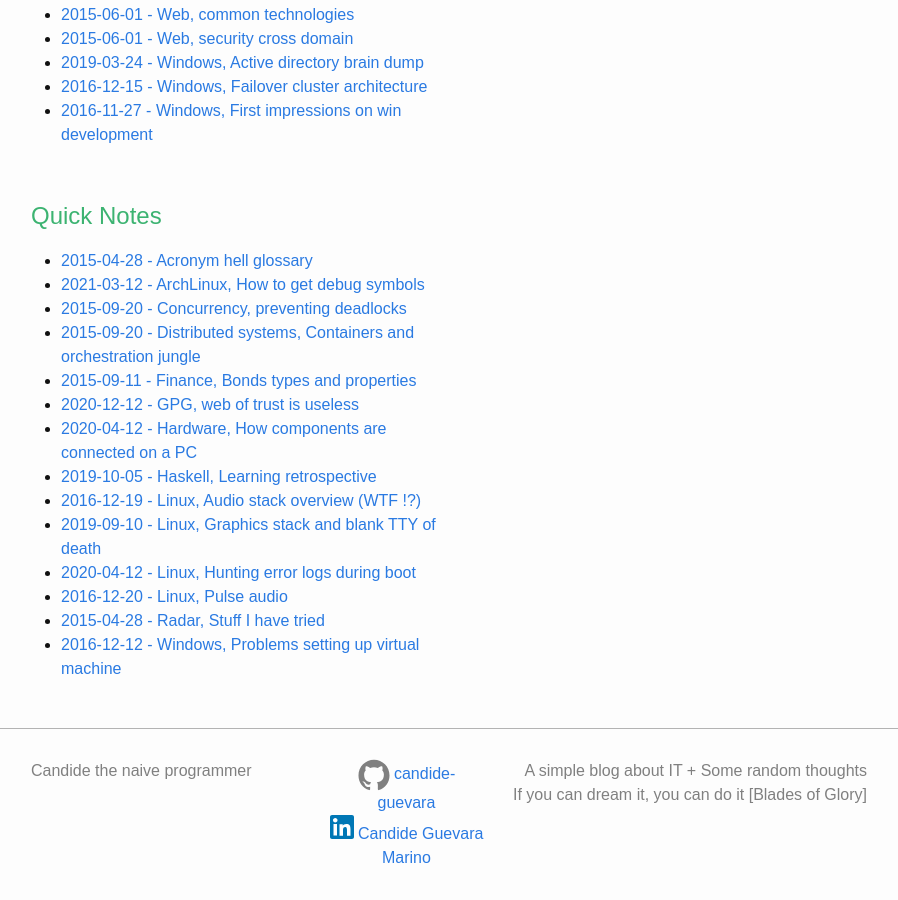
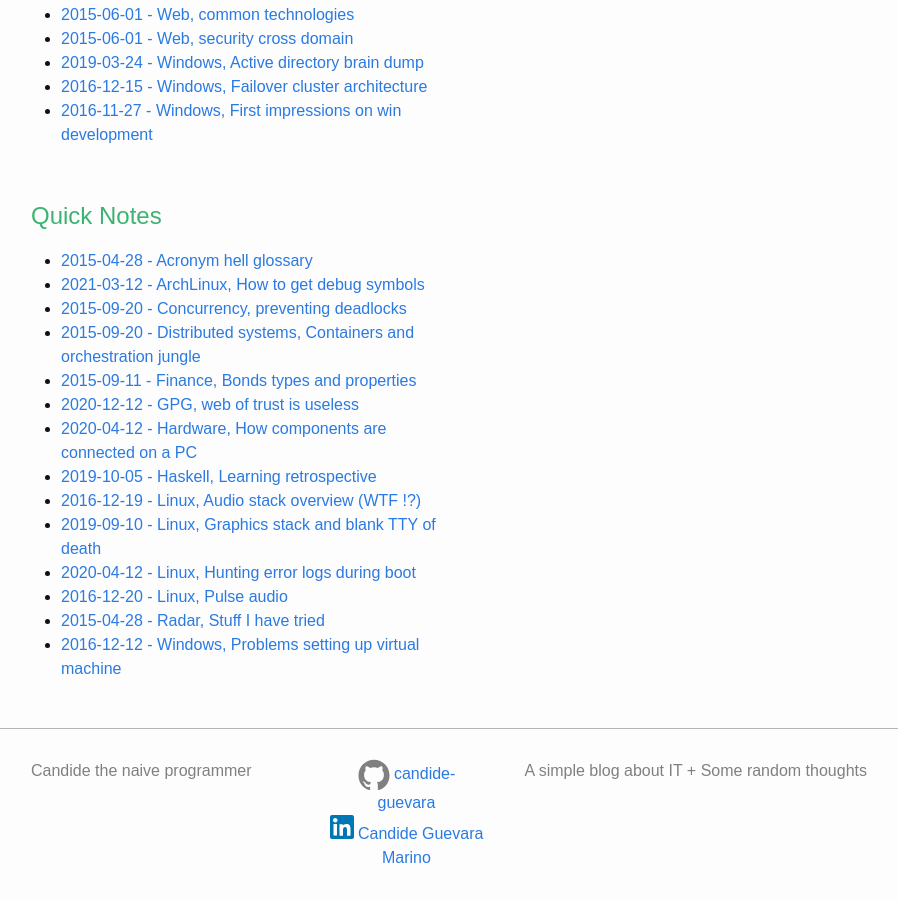
Before and after one commit to candide-guevara/candide-guevara.github.io, a Jekyll site: the page built from index.md, in a window 1280 px wide and 900 px high, scrolled down 2615 px. Shown: the whole window, without its empty margins (191-1089 px from the left). Built offline with Jekyll 4.4.1, drawn with Linux system fonts in a browser that asks for light colours.

Commit message:
remove blades of glory reference, not funny anymore :/

```diff
--- a/_config.yml
+++ b/_config.yml
@@ -2,8 +2,7 @@
 title: Candide the naive programmer
 email:
 description: >
-  A simple blog about IT + Some random thoughts<br/>
-  If you can dream it, you can do it [Blades of Glory]
+  A simple blog about IT + Some random thoughts
 
 baseurl: ""
 images: /images
```
